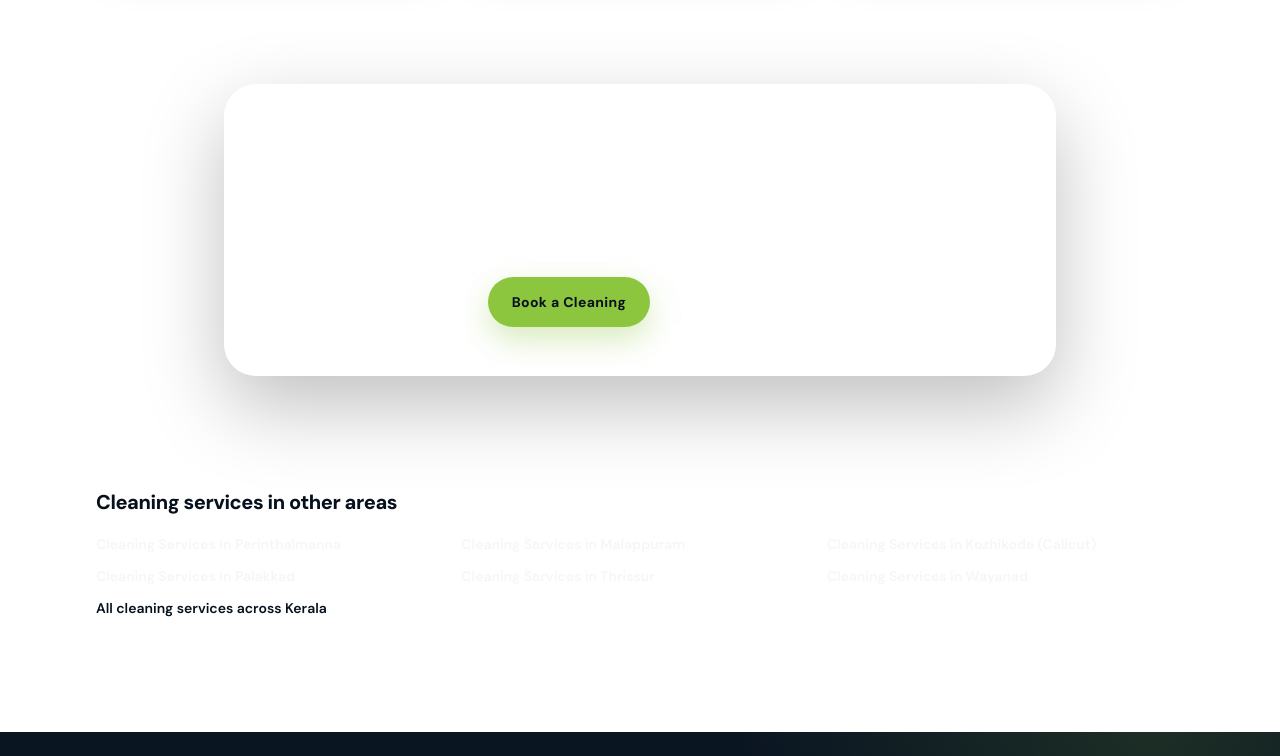
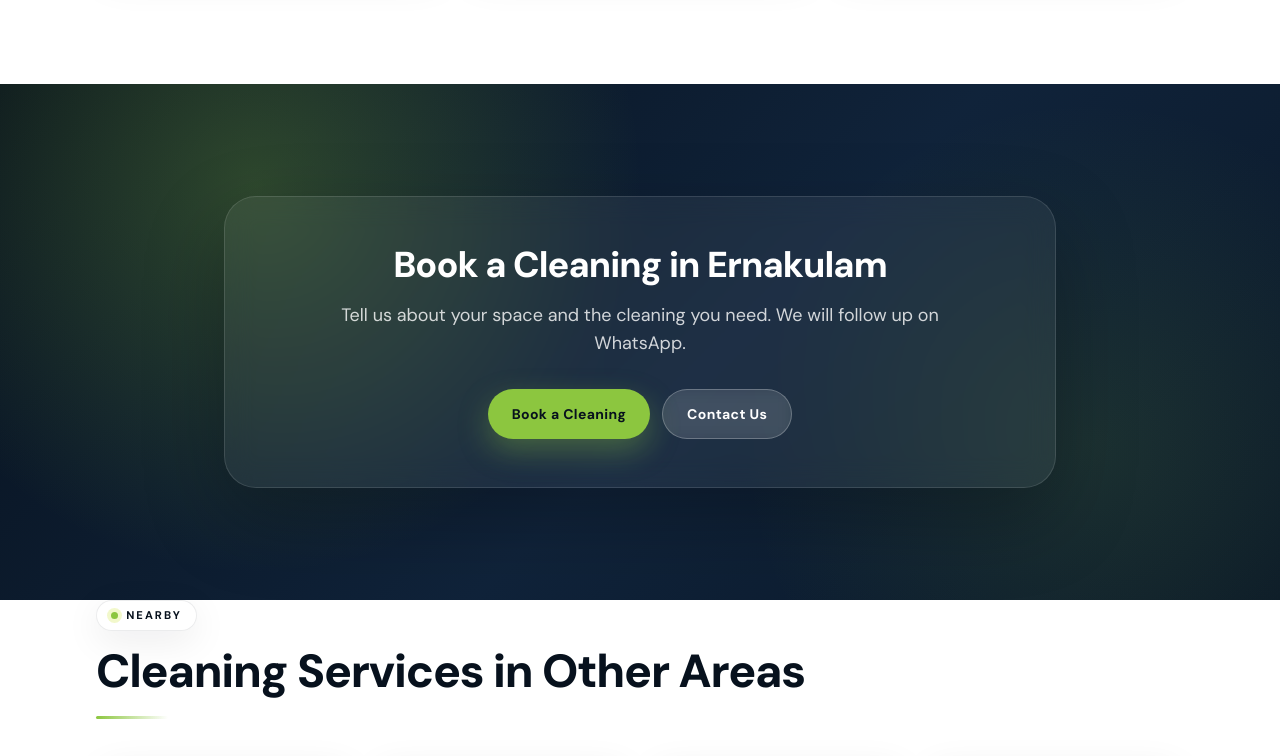
Before and after one commit to Jamsheer-crystal/crystal-web, a website built with Vite: page cleaning-services-ernakulam.html in a window 1280 px wide. Shown: the part 2139-2895 px from the top of the page. Built offline with nearby package versions, Linux system fonts and the light colour scheme.

Commit message:
Refactor cleaning service sections across multiple HTML files to enhance layout and accessibility. Updated the structure for "Cleaning Services in Other Areas" to use a grid layout with interactive cards, improving user experience and visual appeal.

```diff
--- a/cleaning-services-ernakulam.html
+++ b/cleaning-services-ernakulam.html
@@ -240,8 +240,9 @@
         </div>
       </section>
 
-      <section class="section pt-0">
-        <div class="container-site">
+      <section class="relative overflow-hidden py-24 sm:py-28">
+        <div class="absolute inset-0 cta-shell"></div>
+        <div class="container-site relative">
           <div class="cta-panel text-center text-white">
             <h2 class="font-display text-3xl font-extrabold tracking-tight sm:text-4xl">Book a Cleaning in Ernakulam</h2>
             <p class="mx-auto mt-4 max-w-2xl text-base text-white/80 sm:text-lg">
@@ -257,16 +258,18 @@
 
       <section class="section pt-0">
         <div class="container-site">
-          <h2 class="font-display text-xl font-extrabold text-navy">Cleaning services in other areas</h2>
-          <ul class="mt-4 grid gap-2 sm:grid-cols-2 lg:grid-cols-3">
-            <li><a href="/cleaning-services-perinthalmanna.html" class="text-sm font-semibold text-cream/80 transition hover:text-white">Cleaning Services in Perinthalmanna</a></li>
-            <li><a href="/cleaning-services-malappuram.html" class="text-sm font-semibold text-cream/80 transition hover:text-white">Cleaning Services in Malappuram</a></li>
-            <li><a href="/cleaning-services-kozhikode.html" class="text-sm font-semibold text-cream/80 transition hover:text-white">Cleaning Services in Kozhikode (Calicut)</a></li>
-            <li><a href="/cleaning-services-palakkad.html" class="text-sm font-semibold text-cream/80 transition hover:text-white">Cleaning Services in Palakkad</a></li>
-            <li><a href="/cleaning-services-thrissur.html" class="text-sm font-semibold text-cream/80 transition hover:text-white">Cleaning Services in Thrissur</a></li>
-            <li><a href="/cleaning-services-wayanad.html" class="text-sm font-semibold text-cream/80 transition hover:text-white">Cleaning Services in Wayanad</a></li>
-            <li><a href="/" class="text-sm font-semibold text-navy hover:text-teal-dark">All cleaning services across Kerala</a></li>
-          </ul>
+          <p class="section-label">Nearby</p>
+          <h2 class="section-heading">Cleaning Services in Other Areas</h2>
+          <div class="heading-accent"></div>
+          <div class="mt-10 grid gap-4 sm:grid-cols-2 lg:grid-cols-4">
+            <a href="/cleaning-services-perinthalmanna.html" class="card-interactive block p-5 font-display text-base font-bold text-navy">Cleaning Services in Perinthalmanna</a>
+            <a href="/cleaning-services-malappuram.html" class="card-interactive block p-5 font-display text-base font-bold text-navy">Cleaning Services in Malappuram</a>
+            <a href="/cleaning-services-kozhikode.html" class="card-interactive block p-5 font-display text-base font-bold text-navy">Cleaning Services in Kozhikode (Calicut)</a>
+            <a href="/cleaning-services-palakkad.html" class="card-interactive block p-5 font-display text-base font-bold text-navy">Cleaning Services in Palakkad</a>
+            <a href="/cleaning-services-thrissur.html" class="card-interactive block p-5 font-display text-base font-bold text-navy">Cleaning Services in Thrissur</a>
+            <a href="/cleaning-services-wayanad.html" class="card-interactive block p-5 font-display text-base font-bold text-navy">Cleaning Services in Wayanad</a>
+            <a href="/" class="card-interactive block p-5 font-display text-base font-bold text-navy">All Cleaning Services Across Kerala</a>
+          </div>
         </div>
       </section>
     </main>
--- a/cleaning-services-kozhikode.html
+++ b/cleaning-services-kozhikode.html
@@ -240,8 +240,9 @@
         </div>
       </section>
 
-      <section class="section pt-0">
-        <div class="container-site">
+      <section class="relative overflow-hidden py-24 sm:py-28">
+        <div class="absolute inset-0 cta-shell"></div>
+        <div class="container-site relative">
           <div class="cta-panel text-center text-white">
             <h2 class="font-display text-3xl font-extrabold tracking-tight sm:text-4xl">Book a Cleaning in Kozhikode (Calicut)</h2>
             <p class="mx-auto mt-4 max-w-2xl text-base text-white/80 sm:text-lg">
@@ -257,16 +258,18 @@
 
       <section class="section pt-0">
         <div class="container-site">
-          <h2 class="font-display text-xl font-extrabold text-navy">Cleaning services in other areas</h2>
-          <ul class="mt-4 grid gap-2 sm:grid-cols-2 lg:grid-cols-3">
-            <li><a href="/cleaning-services-perinthalmanna.html" class="text-sm font-semibold text-cream/80 transition hover:text-white">Cleaning Services in Perinthalmanna</a></li>
-            <li><a href="/cleaning-services-malappuram.html" class="text-sm font-semibold text-cream/80 transition hover:text-white">Cleaning Services in Malappuram</a></li>
-            <li><a href="/cleaning-services-palakkad.html" class="text-sm font-semibold text-cream/80 transition hover:text-white">Cleaning Services in Palakkad</a></li>
-            <li><a href="/cleaning-services-thrissur.html" class="text-sm font-semibold text-cream/80 transition hover:text-white">Cleaning Services in Thrissur</a></li>
-            <li><a href="/cleaning-services-wayanad.html" class="text-sm font-semibold text-cream/80 transition hover:text-white">Cleaning Services in Wayanad</a></li>
-            <li><a href="/cleaning-services-ernakulam.html" class="text-sm font-semibold text-cream/80 transition hover:text-white">Cleaning Services in Ernakulam</a></li>
-            <li><a href="/" class="text-sm font-semibold text-navy hover:text-teal-dark">All cleaning services across Kerala</a></li>
-          </ul>
+          <p class="section-label">Nearby</p>
+          <h2 class="section-heading">Cleaning Services in Other Areas</h2>
+          <div class="heading-accent"></div>
+          <div class="mt-10 grid gap-4 sm:grid-cols-2 lg:grid-cols-4">
+            <a href="/cleaning-services-perinthalmanna.html" class="card-interactive block p-5 font-display text-base font-bold text-navy">Cleaning Services in Perinthalmanna</a>
+            <a href="/cleaning-services-malappuram.html" class="card-interactive block p-5 font-display text-base font-bold text-navy">Cleaning Services in Malappuram</a>
+            <a href="/cleaning-services-palakkad.html" class="card-interactive block p-5 font-display text-base font-bold text-navy">Cleaning Services in Palakkad</a>
+            <a href="/cleaning-services-thrissur.html" class="card-interactive block p-5 font-display text-base font-bold text-navy">Cleaning Services in Thrissur</a>
+            <a href="/cleaning-services-wayanad.html" class="card-interactive block p-5 font-display text-base font-bold text-navy">Cleaning Services in Wayanad</a>
+            <a href="/cleaning-services-ernakulam.html" class="card-interactive block p-5 font-display text-base font-bold text-navy">Cleaning Services in Ernakulam</a>
+            <a href="/" class="card-interactive block p-5 font-display text-base font-bold text-navy">All Cleaning Services Across Kerala</a>
+          </div>
         </div>
       </section>
     </main>
--- a/cleaning-services-malappuram.html
+++ b/cleaning-services-malappuram.html
@@ -240,8 +240,9 @@
         </div>
       </section>
 
-      <section class="section pt-0">
-        <div class="container-site">
+      <section class="relative overflow-hidden py-24 sm:py-28">
+        <div class="absolute inset-0 cta-shell"></div>
+        <div class="container-site relative">
           <div class="cta-panel text-center text-white">
             <h2 class="font-display text-3xl font-extrabold tracking-tight sm:text-4xl">Book a Cleaning in Malappuram</h2>
             <p class="mx-auto mt-4 max-w-2xl text-base text-white/80 sm:text-lg">
@@ -257,16 +258,18 @@
 
       <section class="section pt-0">
         <div class="container-site">
-          <h2 class="font-display text-xl font-extrabold text-navy">Cleaning services in other areas</h2>
-          <ul class="mt-4 grid gap-2 sm:grid-cols-2 lg:grid-cols-3">
-            <li><a href="/cleaning-services-perinthalmanna.html" class="text-sm font-semibold text-cream/80 transition hover:text-white">Cleaning Services in Perinthalmanna</a></li>
-            <li><a href="/cleaning-services-kozhikode.html" class="text-sm font-semibold text-cream/80 transition hover:text-white">Cleaning Services in Kozhikode (Calicut)</a></li>
-            <li><a href="/cleaning-services-palakkad.html" class="text-sm font-semibold text-cream/80 transition hover:text-white">Cleaning Services in Palakkad</a></li>
-            <li><a href="/cleaning-services-thrissur.html" class="text-sm font-semibold text-cream/80 transition hover:text-white">Cleaning Services in Thrissur</a></li>
-            <li><a href="/cleaning-services-wayanad.html" class="text-sm font-semibold text-cream/80 transition hover:text-white">Cleaning Services in Wayanad</a></li>
-            <li><a href="/cleaning-services-ernakulam.html" class="text-sm font-semibold text-cream/80 transition hover:text-white">Cleaning Services in Ernakulam</a></li>
-            <li><a href="/" class="text-sm font-semibold text-navy hover:text-teal-dark">All cleaning services across Kerala</a></li>
-          </ul>
+          <p class="section-label">Nearby</p>
+          <h2 class="section-heading">Cleaning Services in Other Areas</h2>
+          <div class="heading-accent"></div>
+          <div class="mt-10 grid gap-4 sm:grid-cols-2 lg:grid-cols-4">
+            <a href="/cleaning-services-perinthalmanna.html" class="card-interactive block p-5 font-display text-base font-bold text-navy">Cleaning Services in Perinthalmanna</a>
+            <a href="/cleaning-services-kozhikode.html" class="card-interactive block p-5 font-display text-base font-bold text-navy">Cleaning Services in Kozhikode (Calicut)</a>
+            <a href="/cleaning-services-palakkad.html" class="card-interactive block p-5 font-display text-base font-bold text-navy">Cleaning Services in Palakkad</a>
+            <a href="/cleaning-services-thrissur.html" class="card-interactive block p-5 font-display text-base font-bold text-navy">Cleaning Services in Thrissur</a>
+            <a href="/cleaning-services-wayanad.html" class="card-interactive block p-5 font-display text-base font-bold text-navy">Cleaning Services in Wayanad</a>
+            <a href="/cleaning-services-ernakulam.html" class="card-interactive block p-5 font-display text-base font-bold text-navy">Cleaning Services in Ernakulam</a>
+            <a href="/" class="card-interactive block p-5 font-display text-base font-bold text-navy">All Cleaning Services Across Kerala</a>
+          </div>
         </div>
       </section>
     </main>
--- a/cleaning-services-palakkad.html
+++ b/cleaning-services-palakkad.html
@@ -240,8 +240,9 @@
         </div>
       </section>
 
-      <section class="section pt-0">
-        <div class="container-site">
+      <section class="relative overflow-hidden py-24 sm:py-28">
+        <div class="absolute inset-0 cta-shell"></div>
+        <div class="container-site relative">
           <div class="cta-panel text-center text-white">
             <h2 class="font-display text-3xl font-extrabold tracking-tight sm:text-4xl">Book a Cleaning in Palakkad</h2>
             <p class="mx-auto mt-4 max-w-2xl text-base text-white/80 sm:text-lg">
@@ -257,16 +258,18 @@
 
       <section class="section pt-0">
         <div class="container-site">
-          <h2 class="font-display text-xl font-extrabold text-navy">Cleaning services in other areas</h2>
-          <ul class="mt-4 grid gap-2 sm:grid-cols-2 lg:grid-cols-3">
-            <li><a href="/cleaning-services-perinthalmanna.html" class="text-sm font-semibold text-cream/80 transition hover:text-white">Cleaning Services in Perinthalmanna</a></li>
-            <li><a href="/cleaning-services-malappuram.html" class="text-sm font-semibold text-cream/80 transition hover:text-white">Cleaning Services in Malappuram</a></li>
-            <li><a href="/cleaning-services-kozhikode.html" class="text-sm font-semibold text-cream/80 transition hover:text-white">Cleaning Services in Kozhikode (Calicut)</a></li>
-            <li><a href="/cleaning-services-thrissur.html" class="text-sm font-semibold text-cream/80 transition hover:text-white">Cleaning Services in Thrissur</a></li>
-            <li><a href="/cleaning-services-wayanad.html" class="text-sm font-semibold text-cream/80 transition hover:text-white">Cleaning Services in Wayanad</a></li>
-            <li><a href="/cleaning-services-ernakulam.html" class="text-sm font-semibold text-cream/80 transition hover:text-white">Cleaning Services in Ernakulam</a></li>
-            <li><a href="/" class="text-sm font-semibold text-navy hover:text-teal-dark">All cleaning services across Kerala</a></li>
-          </ul>
+          <p class="section-label">Nearby</p>
+          <h2 class="section-heading">Cleaning Services in Other Areas</h2>
+          <div class="heading-accent"></div>
+          <div class="mt-10 grid gap-4 sm:grid-cols-2 lg:grid-cols-4">
+            <a href="/cleaning-services-perinthalmanna.html" class="card-interactive block p-5 font-display text-base font-bold text-navy">Cleaning Services in Perinthalmanna</a>
+            <a href="/cleaning-services-malappuram.html" class="card-interactive block p-5 font-display text-base font-bold text-navy">Cleaning Services in Malappuram</a>
+            <a href="/cleaning-services-kozhikode.html" class="card-interactive block p-5 font-display text-base font-bold text-navy">Cleaning Services in Kozhikode (Calicut)</a>
+            <a href="/cleaning-services-thrissur.html" class="card-interactive block p-5 font-display text-base font-bold text-navy">Cleaning Services in Thrissur</a>
+            <a href="/cleaning-services-wayanad.html" class="card-interactive block p-5 font-display text-base font-bold text-navy">Cleaning Services in Wayanad</a>
+            <a href="/cleaning-services-ernakulam.html" class="card-interactive block p-5 font-display text-base font-bold text-navy">Cleaning Services in Ernakulam</a>
+            <a href="/" class="card-interactive block p-5 font-display text-base font-bold text-navy">All Cleaning Services Across Kerala</a>
+          </div>
         </div>
       </section>
     </main>
--- a/cleaning-services-perinthalmanna.html
+++ b/cleaning-services-perinthalmanna.html
@@ -240,8 +240,9 @@
         </div>
       </section>
 
-      <section class="section pt-0">
-        <div class="container-site">
+      <section class="relative overflow-hidden py-24 sm:py-28">
+        <div class="absolute inset-0 cta-shell"></div>
+        <div class="container-site relative">
           <div class="cta-panel text-center text-white">
             <h2 class="font-display text-3xl font-extrabold tracking-tight sm:text-4xl">Book a Cleaning in Perinthalmanna</h2>
             <p class="mx-auto mt-4 max-w-2xl text-base text-white/80 sm:text-lg">
@@ -257,16 +258,18 @@
 
       <section class="section pt-0">
         <div class="container-site">
-          <h2 class="font-display text-xl font-extrabold text-navy">Cleaning services in other areas</h2>
-          <ul class="mt-4 grid gap-2 sm:grid-cols-2 lg:grid-cols-3">
-            <li><a href="/cleaning-services-malappuram.html" class="text-sm font-semibold text-cream/80 transition hover:text-white">Cleaning Services in Malappuram</a></li>
-            <li><a href="/cleaning-services-kozhikode.html" class="text-sm font-semibold text-cream/80 transition hover:text-white">Cleaning Services in Kozhikode (Calicut)</a></li>
-            <li><a href="/cleaning-services-palakkad.html" class="text-sm font-semibold text-cream/80 transition hover:text-white">Cleaning Services in Palakkad</a></li>
-            <li><a href="/cleaning-services-thrissur.html" class="text-sm font-semibold text-cream/80 transition hover:text-white">Cleaning Services in Thrissur</a></li>
-            <li><a href="/cleaning-services-wayanad.html" class="text-sm font-semibold text-cream/80 transition hover:text-white">Cleaning Services in Wayanad</a></li>
-            <li><a href="/cleaning-services-ernakulam.html" class="text-sm font-semibold text-cream/80 transition hover:text-white">Cleaning Services in Ernakulam</a></li>
-            <li><a href="/" class="text-sm font-semibold text-navy hover:text-teal-dark">All cleaning services across Kerala</a></li>
-          </ul>
+          <p class="section-label">Nearby</p>
+          <h2 class="section-heading">Cleaning Services in Other Areas</h2>
+          <div class="heading-accent"></div>
+          <div class="mt-10 grid gap-4 sm:grid-cols-2 lg:grid-cols-4">
+            <a href="/cleaning-services-malappuram.html" class="card-interactive block p-5 font-display text-base font-bold text-navy">Cleaning Services in Malappuram</a>
+            <a href="/cleaning-services-kozhikode.html" class="card-interactive block p-5 font-display text-base font-bold text-navy">Cleaning Services in Kozhikode (Calicut)</a>
+            <a href="/cleaning-services-palakkad.html" class="card-interactive block p-5 font-display text-base font-bold text-navy">Cleaning Services in Palakkad</a>
+            <a href="/cleaning-services-thrissur.html" class="card-interactive block p-5 font-display text-base font-bold text-navy">Cleaning Services in Thrissur</a>
+            <a href="/cleaning-services-wayanad.html" class="card-interactive block p-5 font-display text-base font-bold text-navy">Cleaning Services in Wayanad</a>
+            <a href="/cleaning-services-ernakulam.html" class="card-interactive block p-5 font-display text-base font-bold text-navy">Cleaning Services in Ernakulam</a>
+            <a href="/" class="card-interactive block p-5 font-display text-base font-bold text-navy">All Cleaning Services Across Kerala</a>
+          </div>
         </div>
       </section>
     </main>
--- a/cleaning-services-thrissur.html
+++ b/cleaning-services-thrissur.html
@@ -240,8 +240,9 @@
         </div>
       </section>
 
-      <section class="section pt-0">
-        <div class="container-site">
+      <section class="relative overflow-hidden py-24 sm:py-28">
+        <div class="absolute inset-0 cta-shell"></div>
+        <div class="container-site relative">
           <div class="cta-panel text-center text-white">
             <h2 class="font-display text-3xl font-extrabold tracking-tight sm:text-4xl">Book a Cleaning in Thrissur</h2>
             <p class="mx-auto mt-4 max-w-2xl text-base text-white/80 sm:text-lg">
@@ -257,16 +258,18 @@
 
       <section class="section pt-0">
         <div class="container-site">
-          <h2 class="font-display text-xl font-extrabold text-navy">Cleaning services in other areas</h2>
-          <ul class="mt-4 grid gap-2 sm:grid-cols-2 lg:grid-cols-3">
-            <li><a href="/cleaning-services-perinthalmanna.html" class="text-sm font-semibold text-cream/80 transition hover:text-white">Cleaning Services in Perinthalmanna</a></li>
-            <li><a href="/cleaning-services-malappuram.html" class="text-sm font-semibold text-cream/80 transition hover:text-white">Cleaning Services in Malappuram</a></li>
-            <li><a href="/cleaning-services-kozhikode.html" class="text-sm font-semibold text-cream/80 transition hover:text-white">Cleaning Services in Kozhikode (Calicut)</a></li>
-            <li><a href="/cleaning-services-palakkad.html" class="text-sm font-semibold text-cream/80 transition hover:text-white">Cleaning Services in Palakkad</a></li>
-            <li><a href="/cleaning-services-wayanad.html" class="text-sm font-semibold text-cream/80 transition hover:text-white">Cleaning Services in Wayanad</a></li>
-            <li><a href="/cleaning-services-ernakulam.html" class="text-sm font-semibold text-cream/80 transition hover:text-white">Cleaning Services in Ernakulam</a></li>
-            <li><a href="/" class="text-sm font-semibold text-navy hover:text-teal-dark">All cleaning services across Kerala</a></li>
-          </ul>
+          <p class="section-label">Nearby</p>
+          <h2 class="section-heading">Cleaning Services in Other Areas</h2>
+          <div class="heading-accent"></div>
+          <div class="mt-10 grid gap-4 sm:grid-cols-2 lg:grid-cols-4">
+            <a href="/cleaning-services-perinthalmanna.html" class="card-interactive block p-5 font-display text-base font-bold text-navy">Cleaning Services in Perinthalmanna</a>
+            <a href="/cleaning-services-malappuram.html" class="card-interactive block p-5 font-display text-base font-bold text-navy">Cleaning Services in Malappuram</a>
+            <a href="/cleaning-services-kozhikode.html" class="card-interactive block p-5 font-display text-base font-bold text-navy">Cleaning Services in Kozhikode (Calicut)</a>
+            <a href="/cleaning-services-palakkad.html" class="card-interactive block p-5 font-display text-base font-bold text-navy">Cleaning Services in Palakkad</a>
+            <a href="/cleaning-services-wayanad.html" class="card-interactive block p-5 font-display text-base font-bold text-navy">Cleaning Services in Wayanad</a>
+            <a href="/cleaning-services-ernakulam.html" class="card-interactive block p-5 font-display text-base font-bold text-navy">Cleaning Services in Ernakulam</a>
+            <a href="/" class="card-interactive block p-5 font-display text-base font-bold text-navy">All Cleaning Services Across Kerala</a>
+          </div>
         </div>
       </section>
     </main>
--- a/cleaning-services-wayanad.html
+++ b/cleaning-services-wayanad.html
@@ -240,8 +240,9 @@
         </div>
       </section>
 
-      <section class="section pt-0">
-        <div class="container-site">
+      <section class="relative overflow-hidden py-24 sm:py-28">
+        <div class="absolute inset-0 cta-shell"></div>
+        <div class="container-site relative">
           <div class="cta-panel text-center text-white">
             <h2 class="font-display text-3xl font-extrabold tracking-tight sm:text-4xl">Book a Cleaning in Wayanad</h2>
             <p class="mx-auto mt-4 max-w-2xl text-base text-white/80 sm:text-lg">
@@ -257,16 +258,18 @@
 
       <section class="section pt-0">
         <div class="container-site">
-          <h2 class="font-display text-xl font-extrabold text-navy">Cleaning services in other areas</h2>
-          <ul class="mt-4 grid gap-2 sm:grid-cols-2 lg:grid-cols-3">
-            <li><a href="/cleaning-services-perinthalmanna.html" class="text-sm font-semibold text-cream/80 transition hover:text-white">Cleaning Services in Perinthalmanna</a></li>
-            <li><a href="/cleaning-services-malappuram.html" class="text-sm font-semibold text-cream/80 transition hover:text-white">Cleaning Services in Malappuram</a></li>
-            <li><a href="/cleaning-services-kozhikode.html" class="text-sm font-semibold text-cream/80 transition hover:text-white">Cleaning Services in Kozhikode (Calicut)</a></li>
-            <li><a href="/cleaning-services-palakkad.html" class="text-sm font-semibold text-cream/80 transition hover:text-white">Cleaning Services in Palakkad</a></li>
-            <li><a href="/cleaning-services-thrissur.html" class="text-sm font-semibold text-cream/80 transition hover:text-white">Cleaning Services in Thrissur</a></li>
-            <li><a href="/cleaning-services-ernakulam.html" class="text-sm font-semibold text-cream/80 transition hover:text-white">Cleaning Services in Ernakulam</a></li>
-            <li><a href="/" class="text-sm font-semibold text-navy hover:text-teal-dark">All cleaning services across Kerala</a></li>
-          </ul>
+          <p class="section-label">Nearby</p>
+          <h2 class="section-heading">Cleaning Services in Other Areas</h2>
+          <div class="heading-accent"></div>
+          <div class="mt-10 grid gap-4 sm:grid-cols-2 lg:grid-cols-4">
+            <a href="/cleaning-services-perinthalmanna.html" class="card-interactive block p-5 font-display text-base font-bold text-navy">Cleaning Services in Perinthalmanna</a>
+            <a href="/cleaning-services-malappuram.html" class="card-interactive block p-5 font-display text-base font-bold text-navy">Cleaning Services in Malappuram</a>
+            <a href="/cleaning-services-kozhikode.html" class="card-interactive block p-5 font-display text-base font-bold text-navy">Cleaning Services in Kozhikode (Calicut)</a>
+            <a href="/cleaning-services-palakkad.html" class="card-interactive block p-5 font-display text-base font-bold text-navy">Cleaning Services in Palakkad</a>
+            <a href="/cleaning-services-thrissur.html" class="card-interactive block p-5 font-display text-base font-bold text-navy">Cleaning Services in Thrissur</a>
+            <a href="/cleaning-services-ernakulam.html" class="card-interactive block p-5 font-display text-base font-bold text-navy">Cleaning Services in Ernakulam</a>
+            <a href="/" class="card-interactive block p-5 font-display text-base font-bold text-navy">All Cleaning Services Across Kerala</a>
+          </div>
         </div>
       </section>
     </main>
```
